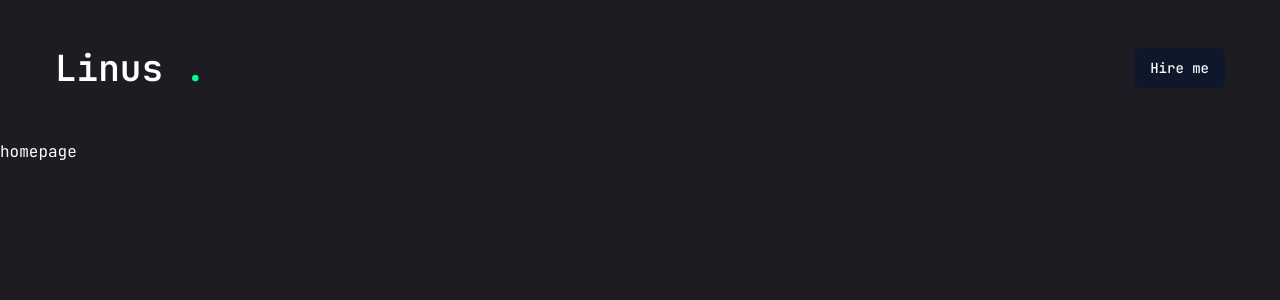
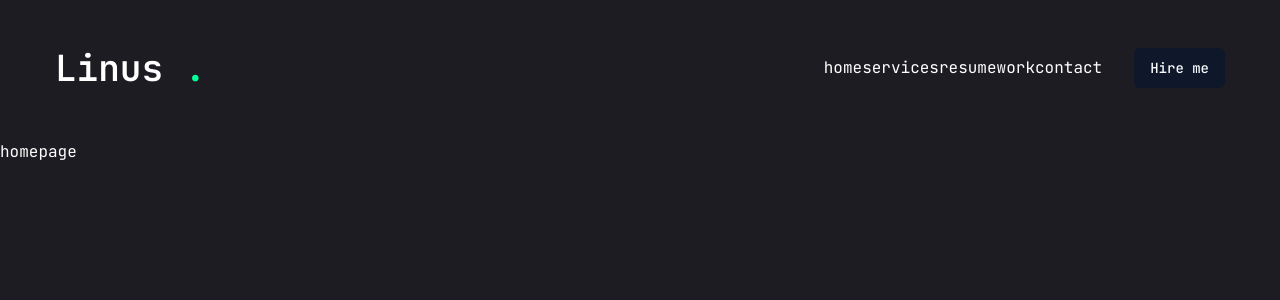
Before and after one commit to LinusSharp/Portfolio-Website, a Next.js app in the folder my-app/: page / in a window 1280 px wide. Shown: the top 300 px of the page. Built offline with nearby package versions, Linux system fonts and the light colour scheme.

Commit message:
feat: list of routes

```diff
--- a/my-app/components/Nav.jsx
+++ b/my-app/components/Nav.jsx
@@ -3,8 +3,39 @@
 import React from "react";
 import Link from "next/link";
 
+const links = [
+  {
+    name: 'home',
+    path: '/'
+  },
+  {
+    name: 'services',
+    path: '/services'
+  },
+  {
+    name: 'resume',
+    path: '/resume'
+  },
+  {
+    name: 'work',
+    path: '/work'
+  },
+  {
+    name: 'contact',
+    path: '/contact'
+  },
+]
+
 const Nav = () => {
-  return <nav></nav>;
+  return <nav>
+    {links.map((link, index)=> {
+      return (
+        <Link href={link.path} key={index}>
+          {link.name}
+        </Link>
+      )
+    })}
+  </nav>;
 };
 
 export default Nav;
```
